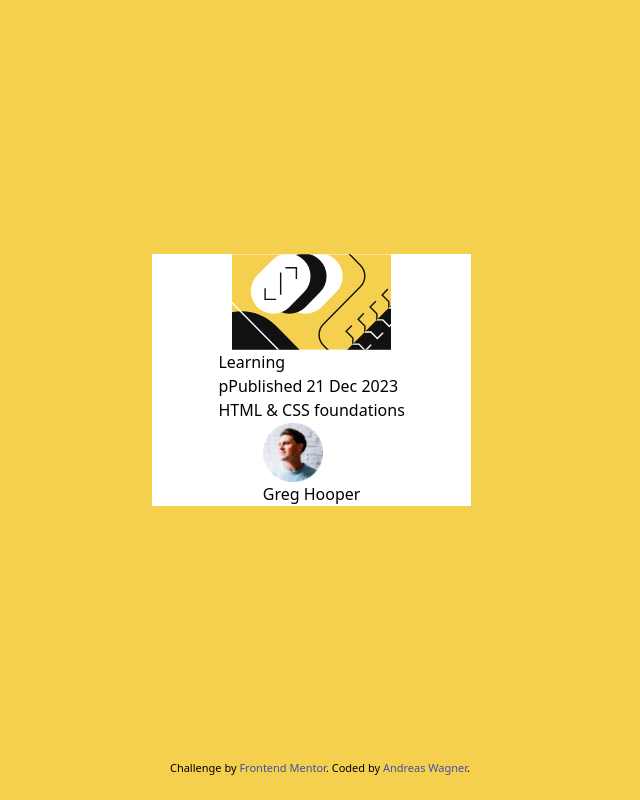
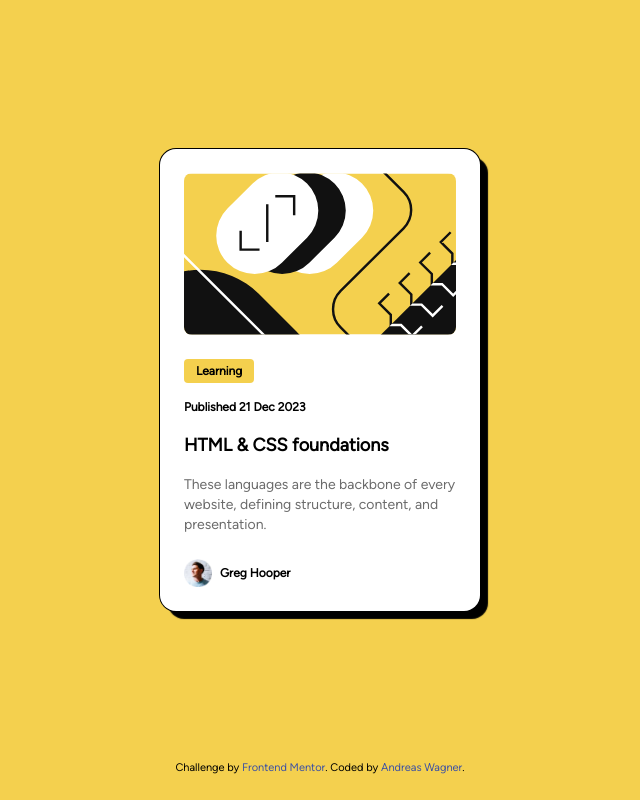
Before and after one commit to DevAndreasWagner/blog-preview-card-Angular, an Angular app: page / in a window 1280 px wide. Shown: the whole page, without its empty margins (320-960 px from the left). Built offline with nearby package versions, Linux system fonts and the light colour scheme.

Commit message:
finished card-design

```diff
--- a/src/app/app.ts
+++ b/src/app/app.ts
@@ -1,9 +1,8 @@
 import { Component, signal } from '@angular/core';
-import { RouterOutlet } from '@angular/router';
 import { Card } from './card/card';
 
 @Component({
-  imports: [RouterOutlet, Card],
+  imports: [Card],
   selector: 'app-root',
   styleUrl: './app.css',
   templateUrl: './app.html',
--- a/src/app/card/card.html
+++ b/src/app/card/card.html
@@ -1,13 +1,14 @@
-<div class="w-[95%] flex flex-col justify-center items-center bg-white">
-    <img class="w-[50%]" [src]="imgSrc" alt="">
-    <span>
-        <p>{{chapter}}</p>
-        p{{publishDate}}
-        <h1>{{title}}</h1>
+<div class="w-80 flex flex-col justify-center items-start bg-white p-6 gap-6 rounded-2xl ring-1 shadow-[8px_8px_1px] ">
+    <img class="w-full rounded-lg" [src]="imgSrc" alt="">
+    <span class="flex flex-col items-start gap-4">
+        <p class="bg-yellow px-3 py-1 text-xs font-extrabold rounded-sm">{{chapter}}</p>
+        <p class=" text-xs font-semibold">{{publishDate}}</p>
+        <h1 class="text-lg font-black hover:text-yellow cursor-pointer">{{title}}</h1>
+        <p class="text-gray-500 text-sm">{{description}}</p>
     </span>
-    <div>
-        <img class="w-15 h-15" [src]="profileImgSrc" alt="">
-        <p>{{profileImgName}}</p>
+    <div class="flex flex-row items-center gap-2">
+        <img class="w-7 h-7" [src]="profileImgSrc" alt="">
+        <p class="text-xs font-extrabold">{{profileImgName}}</p>
     </div>
 
 </div>
--- a/src/styles.css
+++ b/src/styles.css
@@ -11,16 +11,19 @@
 @font-face {
     font-family: 'Figtree';
     font-size: 500;
+    font-weight: normal;
     src: url(../../assets/fonts/Figtree-VariableFont_wght.ttf);
 }
 
 @font-face {
     font-family: 'Figtree';
     font-size: 800;
+    font-weight: normal;
     src: url(../../assets/fonts/Figtree-VariableFont_wght.ttf);
 }
 
 body {
     font-size: 16px;
+    font-family: "Figtree";
     background-color: var(--color-yellow);
 }
```
